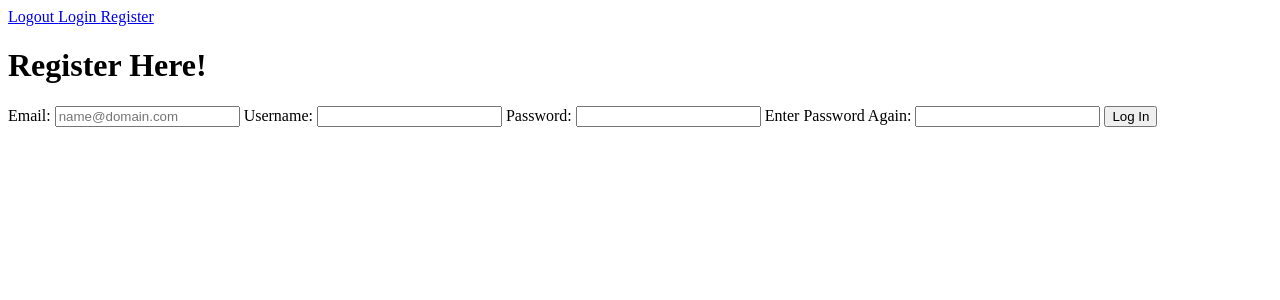
After one commit to lindsaygrizzard/ArtUP, a Flask app: page /register in a window 1280 px wide. The commit adds this page. Shown: the top 300 px of the page. Run offline with Flask 2, Linux system fonts and the light colour scheme.

Commit message:
register users working

```diff
--- a/server.py
+++ b/server.py
@@ -12,24 +12,151 @@ app.secret_key = "ABC"
 app.jinja_env.undefined = StrictUndefined
 
 
+
+
 @app.route('/')
 def index():
-	"""Homepage"""
+    """Homepage."""
 
-	return render_template("homepage.html")
+    return render_template("homepage.html")
 
 
+@app.route('/wallforms')
+def gather_wall_info():
+    """Gather wall information"""
+
+    return render_template("wall_forms.html")
+
+
+@app.route('/artforms')
+def gather_art_info():
+    """Gather artwork information"""
+
+    return render_template("art_forms.html")
+
+
+
+
+##################################
+  #Calc_display/ Calculations
+##################################
+
+
+@app.route('/calcdisplay')
+def calcs():
+    """Graphic Display of Calculations"""
+
+    return render_template("calc_display.html")
+
+
+
+
+@app.route('/calculations')
+def plain_calcs():
+    """Text only display of calculations"""
+
+    return render_template("calculations.html")
+
+
+
+
+
+##################################
+	#SIGN UP/ LOGIN/ SIGN OUT
+##################################
+
+
+@app.route("/register")
+def user_signup():
+    """Sign up a new user."""
+
+    return render_template("/register.html")
+
+#add jinja forms!
+@app.route("/register-process", methods=['POST'])
+def process_signup():
+    """Route to process login for users."""
+
+    entered_email = request.form['email']
+    entered_username = request.form['user_name']
+    entered_pw = request.form['password']
+    entered_pw2 = request.form['password2']
+
+    user = User.query.filter_by(email=entered_email).first()
+
+    if request.method == "POST":
+        if user == None: # is not in User Table?
+            print user
+            if entered_pw != entered_pw2:  #validate passwords
+                flash("Your passwords did not match")
+                return redirect("/register")
+            else:
+            #update password into database
+                new_user = User(password = entered_pw, email= entered_email, user_name = entered_username)
+                db.session.add(new_user)
+                db.session.commit()
+                print 'creating new user in Database.'
+                print new_user, new_user.user_id
+                session['email'] = entered_email
+                flash("You are signed up %s!" % entered_email)
+                return redirect("/")
+        else:
+            flash("You have already signed up with that email")
+            return redirect('/login')
+
+
+
+
+@app.route("/login")
+def user_login():
+    """Login page with form for users."""
+
+    return render_template("login.html")
+
+
+
+
+@app.route("/logout")
+def process_logout():
+    """Route to process logout for users."""
+
+    return render_template("logout.html")
+
+
+
+
+##################################
+  		  #Info/ About
+##################################
+
+
+@app.route("/info")
+def display_info():
+    """General info and tips for users"""
+
+    return render_template("info.html")
+
+
+
+@app.route("/about")
+def dispay_about():
+    """General about page for users"""
+
+    return render_template("about.html")
 
 
 
 #######################################################
 
 if __name__ == "__main__":
+    # We have to set debug=True here, since it has to be True at the point
+    # that we invoke the DebugToolbarExtension
+    app.debug = True
+    app.config['DEBUG_TB_INTERCEPT_REDIRECTS'] = False
 
-	app.debug = True
+    connect_to_db(app)
 
-	connect_to_db(app)
+    # Use the DebugToolbar
+    DebugToolbarExtension(app)
 
-	DebugToolbarExtension(app)
-
-	app.run
+    app.run()
--- /dev/null
+++ b/templates/about.html
@@ -0,0 +1,6 @@
+{% extends 'base.html' %}
+{% block content %}
+
+<h1> About This Project! </h1>
+
+{% endblock %}
--- /dev/null
+++ b/templates/art_forms.html
@@ -0,0 +1,6 @@
+{% extends 'base.html' %}
+{% block content %}
+
+<h1> Art Forms Page! </h1>
+
+{% endblock %}
--- a/templates/base.html
+++ b/templates/base.html
@@ -1,7 +1,7 @@
 <!doctype html>
 <html>
 <head>
-	<title> Hang it </title>
+	<title> ArtUP </title>
 </head>
 <body>
 
@@ -9,6 +9,12 @@
 	<a href = '/login'>Login </a>
 	<a href = '/register'>Register </a>
 
+<!-- Show flashed messages -->
+    {% with messages = get_flashed_messages() %}
+      {% for message in messages %}
+          <div class="alert alert-warning">{{ message }}</div>
+      {% endfor %}
+    {% endwith %}
 
 	{% block content %}
 		put content here
--- /dev/null
+++ b/templates/calc_display.html
@@ -0,0 +1,6 @@
+{% extends 'base.html' %}
+{% block content %}
+
+<h1> Beautiful Display of Art on Wall Mapping! </h1>
+
+{% endblock %}
--- /dev/null
+++ b/templates/calculations.html
@@ -0,0 +1,6 @@
+{% extends 'base.html' %}
+{% block content %}
+
+<h1> Mapping Info Simplified! </h1>
+
+{% endblock %}
--- /dev/null
+++ b/templates/info.html
@@ -0,0 +1,6 @@
+{% extends 'base.html' %}
+{% block content %}
+
+<h1> Helpful Tips For Users! </h1>
+
+{% endblock %}
--- /dev/null
+++ b/templates/login.html
@@ -0,0 +1,6 @@
+{% extends 'base.html' %}
+{% block content %}
+
+<h1> Log In Here! </h1>
+
+{% endblock %}
--- /dev/null
+++ b/templates/logout.html
@@ -0,0 +1,6 @@
+{% extends 'base.html' %}
+{% block content %}
+
+<h1> Log Out Here! </h1>
+
+{% endblock %}
--- a/templates/main.html
+++ b/templates/main.html
@@ -12,6 +12,6 @@
 
         <p>This is my HackBright Project</p>
 
-    <body>
+    </body>
 
 </html>
--- /dev/null
+++ b/templates/register.html
@@ -0,0 +1,25 @@
+{% extends 'base.html' %}
+{% block content %}
+
+<h1> Register Here! </h1>
+
+<form action ="/register-process" method = "POST">
+	<label>Email:
+        <input type="text" name="email" placeholder="name@domain.com">
+      </label>
+
+      <label>Username:
+        <input type="text" name="user_name">
+      </label>
+
+      <label>Password:
+        <input type="text" name="password">
+      </label>
+      <label>Enter Password Again:
+        <input type="text" name="password2">
+      </label>
+
+      <input type="submit" value="Log In">
+    </form>
+
+{% endblock %}
--- /dev/null
+++ b/templates/wall_forms.html
@@ -0,0 +1,6 @@
+{% extends 'base.html' %}
+{% block content %}
+
+<h1> Wall Forms Page! </h1>
+
+{% endblock %}
```
Also changed, not shown: model.py (+11 -6 lines), hangit.db, 2 other files.
